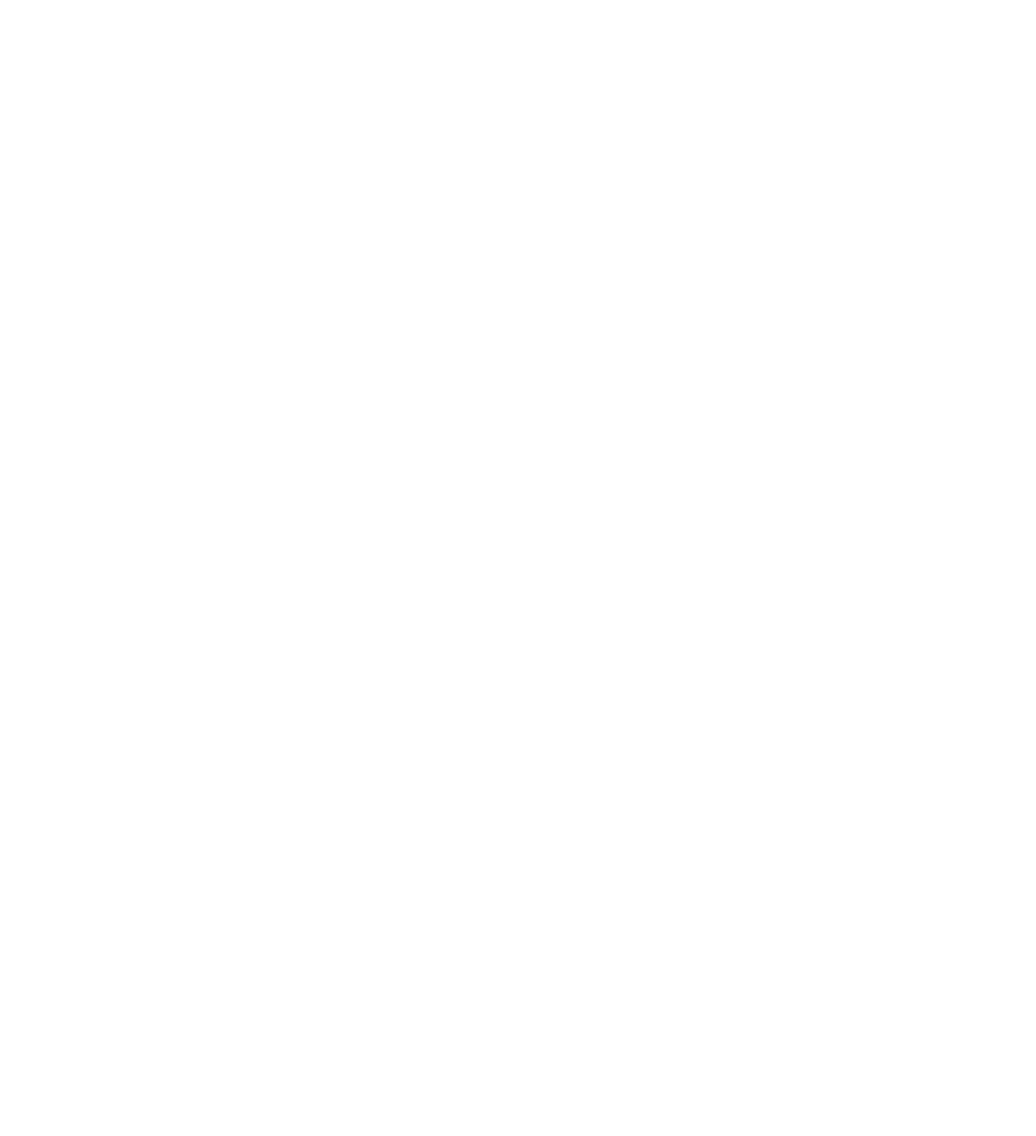
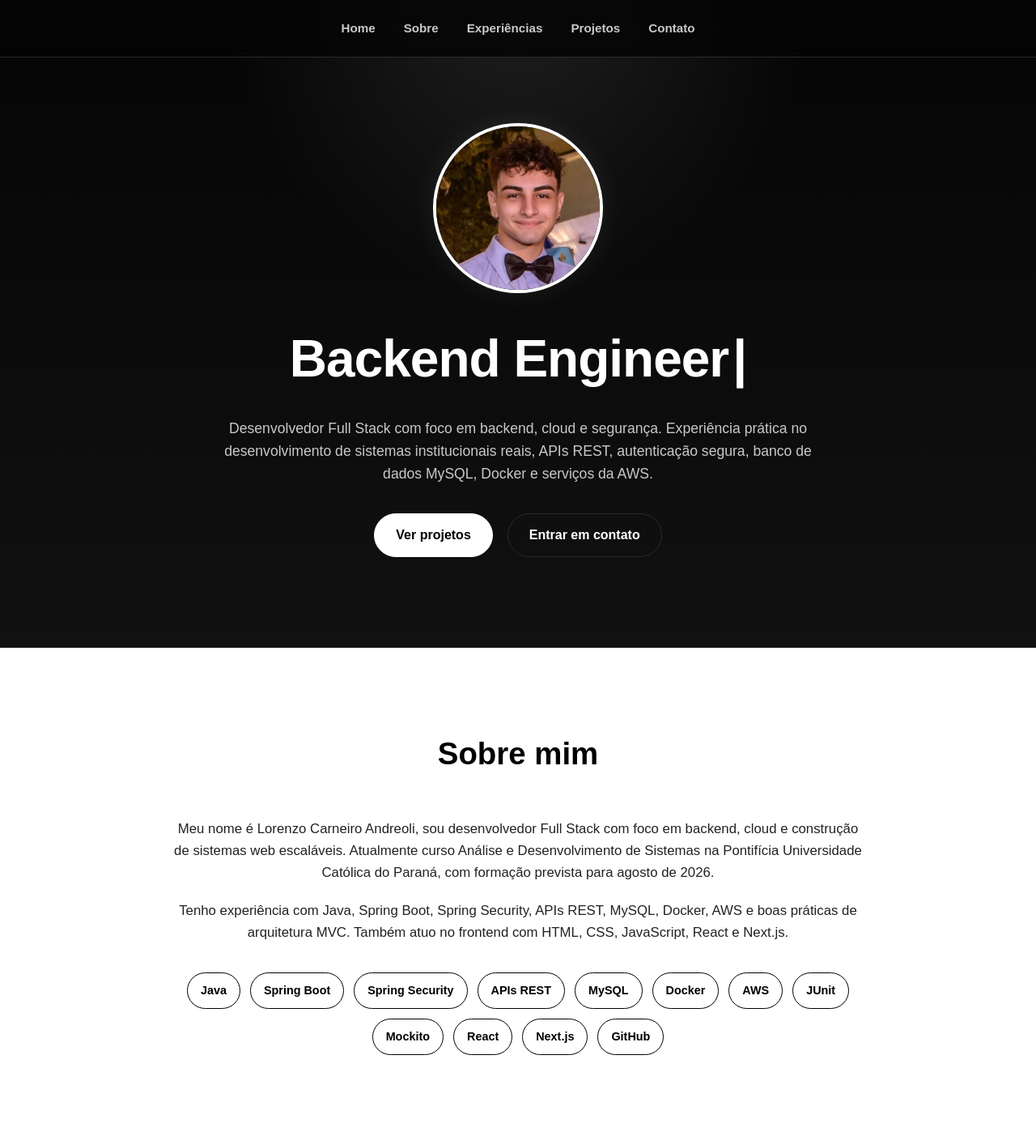
Before and after one commit to lorenzo04andreoli/my-website, a plain HTML site: page index.html in a window 1280 px wide. Shown: the whole page at 81% size. Before the commit the page ends 800 px from the top, so only its background shows below. Drawn offline with Linux system fonts and the light colour scheme.

Commit message:
feat: Adicionando navbar, home e sobre no html; adicionando estilização e script typewritter

```diff
--- a/assets/css/style.css
+++ b/assets/css/style.css
@@ -0,0 +1,248 @@
+* {
+  margin: 0;
+  padding: 0;
+  box-sizing: border-box;
+}
+
+:root {
+  --bg-primary: #050505;
+  --bg-secondary: #0f0f0f;
+  --bg-card: #171717;
+  --text-primary: #ffffff;
+  --text-secondary: #c9c9c9;
+  --text-muted: #8f8f8f;
+  --border-color: #2a2a2a;
+  --accent: #ffffff;
+  --shadow: rgba(255, 255, 255, 0.08);
+}
+
+html {
+  scroll-behavior: smooth;
+}
+
+body {
+  font-family: Arial, Helvetica, sans-serif;
+  background: var(--bg-primary);
+  color: var(--text-primary);
+  line-height: 1.6;
+}
+
+a {
+  text-decoration: none;
+  color: inherit;
+}
+
+img {
+  max-width: 100%;
+  display: block;
+}
+
+.container {
+  width: min(1120px, 90%);
+  margin: 0 auto;
+}
+
+section {
+  padding: 100px 0;
+}
+
+section h2 {
+  font-size: 2.4rem;
+  text-align: center;
+  margin-bottom: 50px;
+  color: var(--text-primary);
+}
+
+/* NAVBAR */
+
+header {
+  width: 100%;
+  position: fixed;
+  top: 0;
+  z-index: 1000;
+  background: rgba(5, 5, 5, 0.85);
+  backdrop-filter: blur(12px);
+  border-bottom: 1px solid var(--border-color);
+}
+
+.navegacao {
+  width: min(1120px, 90%);
+  margin: 0 auto;
+  padding: 22px 0;
+}
+
+.menu {
+  display: flex;
+  justify-content: center;
+  align-items: center;
+  gap: 35px;
+  list-style: none;
+}
+
+.menu a {
+  font-size: 0.95rem;
+  font-weight: 600;
+  color: var(--text-secondary);
+  position: relative;
+  transition: color 0.3s ease;
+}
+
+.menu a::after {
+  content: "";
+  width: 0;
+  height: 2px;
+  background: var(--accent);
+  position: absolute;
+  left: 0;
+  bottom: -6px;
+  transition: width 0.3s ease;
+}
+
+.menu a:hover {
+  color: var(--text-primary);
+}
+
+.menu a:hover::after {
+  width: 100%;
+}
+
+/* HOME */
+
+.home {
+  min-height: 100vh;
+  padding-top: 140px;
+  display: flex;
+  align-items: center;
+  background:
+    radial-gradient(circle at top, #1f1f1f 0%, transparent 35%),
+    linear-gradient(180deg, #050505 0%, #111111 100%);
+}
+
+.home-content {
+  width: min(850px, 90%);
+  margin: 0 auto;
+  text-align: center;
+}
+
+.profile-img {
+  width: 210px;
+  height: 210px;
+  margin: 0 auto 30px;
+  border-radius: 50%;
+  object-fit: cover;
+  border: 4px solid #ffffff;
+  box-shadow: 0 0 35px var(--shadow);
+}
+
+#typewriter {
+  min-height: 60px;
+  font-size: clamp(2rem, 5vw, 4rem);
+  font-weight: 800;
+  letter-spacing: -1px;
+  margin-bottom: 20px;
+}
+
+#typewriter::after {
+  content: "|";
+  margin-left: 5px;
+  animation: blink 0.8s infinite;
+}
+
+@keyframes blink {
+  0%, 50% {
+    opacity: 1;
+  }
+
+  51%, 100% {
+    opacity: 0;
+  }
+}
+
+.desc {
+  max-width: 760px;
+  margin: 0 auto 35px;
+  color: var(--text-secondary);
+  font-size: 1.1rem;
+}
+
+.home-actions {
+  display: flex;
+  justify-content: center;
+  gap: 18px;
+  flex-wrap: wrap;
+}
+
+.btn-primary,
+.btn-secondary {
+  padding: 13px 26px;
+  border-radius: 999px;
+  font-weight: 700;
+  transition: all 0.3s ease;
+}
+
+.btn-primary {
+  background: #ffffff;
+  color: #000000;
+  border: 1px solid #ffffff;
+}
+
+.btn-primary:hover {
+  background: transparent;
+  color: #ffffff;
+  transform: translateY(-3px);
+}
+
+.btn-secondary {
+  background: transparent;
+  color: #ffffff;
+  border: 1px solid var(--border-color);
+}
+
+.btn-secondary:hover {
+  border-color: #ffffff;
+  transform: translateY(-3px);
+}
+
+/* SOBRE */
+
+.sobre {
+  background: #ffffff;
+  color: #000000;
+}
+
+.sobre h2 {
+  color: #000000;
+}
+
+.sobre p {
+  max-width: 850px;
+  margin: 0 auto 20px;
+  color: #222222;
+  font-size: 1.05rem;
+  text-align: center;
+}
+
+.skills {
+  max-width: 900px;
+  margin: 35px auto 0;
+  display: flex;
+  justify-content: center;
+  flex-wrap: wrap;
+  gap: 12px;
+}
+
+.skills span {
+  padding: 10px 16px;
+  border: 1px solid #000000;
+  border-radius: 999px;
+  color: #000000;
+  background: #ffffff;
+  font-size: 0.9rem;
+  font-weight: 600;
+  transition: all 0.3s ease;
+}
+
+.skills span:hover {
+  background: #000000;
+  color: #ffffff;
+}
--- a/assets/js/script.js
+++ b/assets/js/script.js
@@ -0,0 +1,41 @@
+const textElement = document.getElementById("typewriter");
+
+const words = [
+  "Lorenzo Andreoli",
+  "Backend Engineer",
+  "Cloud Practitioner",
+  "Full Stack Developer"
+];
+
+let wordIndex = 0;
+let letterIndex = 0;
+let isDeleting = false;
+
+function typeEffect() {
+  const currentWord = words[wordIndex];
+
+  if (!isDeleting) {
+    textElement.textContent = currentWord.substring(0, letterIndex++);
+  } else {
+    textElement.textContent = currentWord.substring(0, letterIndex--);
+  }
+
+  let speed = isDeleting ? 40 : 80;
+
+
+  if (letterIndex === currentWord.length + 1) {
+    isDeleting = true;
+    speed = 1200;
+  }
+
+
+  if (letterIndex === 0) {
+    isDeleting = false;
+    wordIndex = (wordIndex + 1) % words.length;
+    speed = 400;
+  }
+
+  setTimeout(typeEffect, speed);
+}
+
+typeEffect();
--- a/index.html
+++ b/index.html
@@ -1,14 +1,82 @@
 <!DOCTYPE html>
-<html lang="en">
+<html lang="pt-BR" data-theme="dark">
 <head>
-    <meta charset="UTF-8">
-    <meta name="viewport" content="width=device-width, initial-scale=1.0">
-    <link rel="stylesheet" href="assets/css/style.css">
-    <title>Lorenzo Andreoli</title>
+  <meta charset="UTF-8" />
+  <meta name="viewport" content="width=device-width, initial-scale=1.0" />
+  <link rel="stylesheet" href="https://cdnjs.cloudflare.com/ajax/libs/font-awesome/6.5.0/css/all.min.css" />
+
+  <title>Lorenzo Andreoli | Portfolio</title>
+
+  <link rel="stylesheet" href="assets/css/style.css" />
 </head>
 <body>
 
+    <header>
+        <nav class="navegacao">
+            <ul class="menu">
+                <li><a href="#home">Home</a></li>
+                <li><a href="#sobre">Sobre</a></li>
+                <li><a href="#experiencia">Experiências</a></li>
+                <li><a href="#projetos">Projetos</a></li>
+                <li><a href="#contato">Contato</a></li>
+            </ul>
+        </nav>
 
+    </header>
+
+    <section id="home" class="home">
+      <div class="home-content">
+        <img
+          src="assets/img/Lorenzo.jpg"
+          alt="Foto de Lorenzo Carneiro Andreoli"
+          class="profile-img"
+        />
+
+        <h1 id="typewriter"></h1>
+
+        <p class="desc">
+          Desenvolvedor Full Stack com foco em backend, cloud e segurança. Experiência prática no desenvolvimento
+          de sistemas institucionais reais, APIs REST, autenticação segura, banco de dados MySQL, Docker e serviços da AWS.
+        </p>
+
+        <div class="home-actions">
+          <a href="#projetos" class="btn-primary">Ver projetos</a>
+          <a href="#contato" class="btn-secondary">Entrar em contato</a>
+        </div>
+      </div>
+    </section>
+
+    <section id="sobre" class="sobre">
+      <div class="container">
+        <h2>Sobre mim</h2>
+
+        <p>
+          Meu nome é Lorenzo Carneiro Andreoli, sou desenvolvedor Full Stack com foco em backend,
+          cloud e construção de sistemas web escaláveis. Atualmente curso Análise e Desenvolvimento de Sistemas
+          na Pontifícia Universidade Católica do Paraná, com formação prevista para agosto de 2026.
+        </p>
+
+        <p>
+          Tenho experiência com Java, Spring Boot, Spring Security, APIs REST, MySQL, Docker, AWS e boas práticas
+          de arquitetura MVC. Também atuo no frontend com HTML, CSS, JavaScript, React e Next.js.
+        </p>
+
+        <div class="skills">
+          <span>Java</span>
+          <span>Spring Boot</span>
+          <span>Spring Security</span>
+          <span>APIs REST</span>
+          <span>MySQL</span>
+          <span>Docker</span>
+          <span>AWS</span>
+          <span>JUnit</span>
+          <span>Mockito</span>
+          <span>React</span>
+          <span>Next.js</span>
+          <span>GitHub</span>
+        </div>
+      </div>
+    </section>
 
 
 <script src="assets/js/script.js"></script>
```
